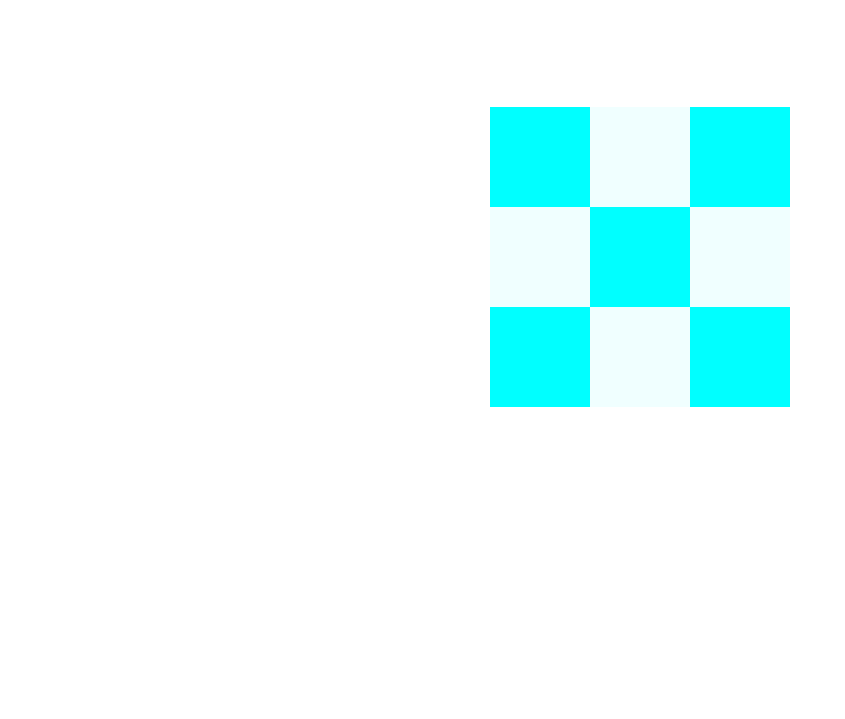
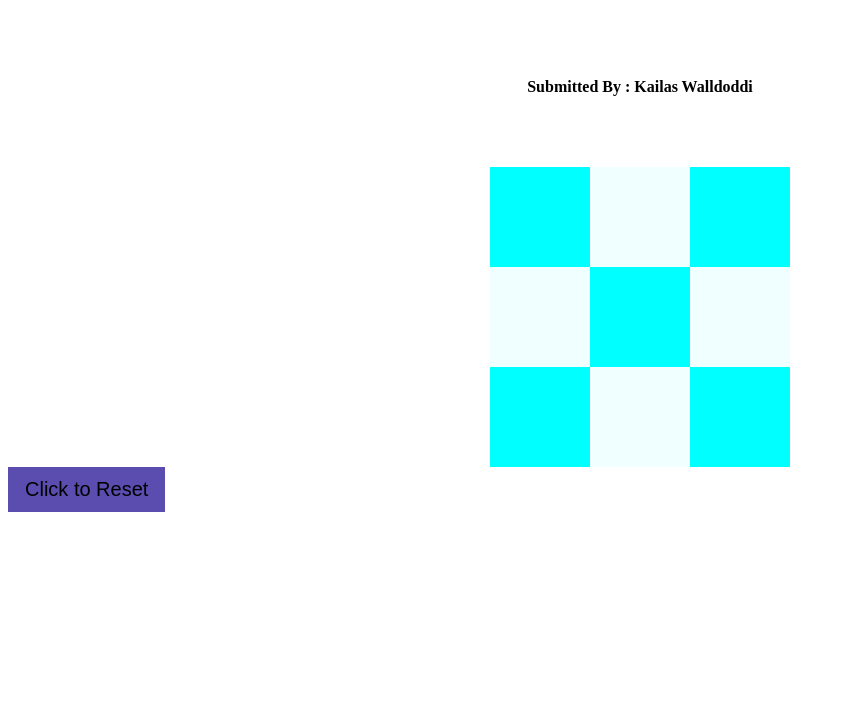
Before and after one commit to Kailashw/tictac, a plain HTML site: page index.html in a window 1280 px wide. Shown: the part 81-800 px from the top of the page, without its empty margins (0-845 px from the left). Drawn offline with Linux system fonts and the light colour scheme.

Commit message:
Reset Board functionality added.

```diff
--- a/index.css
+++ b/index.css
@@ -41,7 +41,7 @@
     display: flex;
     align-items: center;
     justify-content: center;
-    margin-bottom: 100px;
+    margin-bottom: 50px;
 }
 
 .cross{
@@ -50,3 +50,14 @@
     border-radius: 5px;
     line-height: 100px;
 }
+
+.button {
+    background-color: rgb(91, 76, 175); /* Green */
+    border: none;
+    color: currentColor;
+    padding: 11px 17px;
+    text-align: center;
+    text-decoration: none;
+    display: inline-block;
+    font-size: 20px;
+  }
--- a/index.html
+++ b/index.html
@@ -1,6 +1,14 @@
+<title> TicTac by Kailas Walldoddi </title>
 
-<div class="header"><h1> Tic Tac @ Hiver</h1></div>
-
+<div>
+    <div class="header">
+        <h1> Tic Tac </h1>
+    </div>
+    <div class="header">
+        <h4> Submitted By : Kailas Walldoddi</h4>
+    </div>
+</div>
+<!-- This is where actual Borad Renders. -->
 <div class="parentTop">
     <div class="gridTop">
         <div id="grid">
@@ -10,5 +18,9 @@
 </div>
 
 
-<script type="text/javascript" src="./index.js" ></script>
+<!-- Action Items can be placed here. -->
+<button class="button" onclick="renderBoard()"> Click to Reset </button>
+
+<!-- Loading all necessary files to serve this HTML. -->
+<script type="text/javascript" src="./index.js"></script>
 <link rel="stylesheet" href="./index.css">
--- a/index.js
+++ b/index.js
@@ -1,62 +1,58 @@
-/**
-* This program is a boilerplate code for the standard tic tac toe game
-* Here the “box” represents one placeholder for either a “X” or a “0”
-* We have a 2D array to represent the arrangement of X or O is a grid
-* 0 -> empty box
-* 1 -> box with X
-* 2 -> box with O
-*
-* Below are the tasks which needs to be completed:
-* Imagine you are playing with the computer so every alternate move should be done by the computer
-* X -> player
-* O -> Computer
-*
-* Winner needs to be decided and has to be flashed
-*
-* Extra points will be given for approaching the problem more creatively
-*
-*/
 
-const grid = [];
+// initalize the global paramters
+var grid = [];
 const GRID_LENGTH = 3;
 let turn = 'X';
 
+/**
+ * initalize grid of 3*3 matrix with
+ * default value '0' (zero) in it.
+ */
 function initializeGrid() {
-    for (let colIdx = 0;colIdx < GRID_LENGTH; colIdx++) {
+    for (let colIdx = 0; colIdx < GRID_LENGTH; colIdx++) {
         const tempArray = [];
-        for (let rowidx = 0; rowidx < GRID_LENGTH;rowidx++) {
+        for (let rowidx = 0; rowidx < GRID_LENGTH; rowidx++) {
             tempArray.push(0);
         }
         grid.push(tempArray);
     }
 }
 
+/**
+ * @description - lists styled div elements (and also, content if any during subsiquent render)
+ * @param {int} colIdx - column id
+ * @returns - HTML div tags to be rendered.
+ */
 function getRowBoxes(colIdx) {
     let rowDivs = '';
 
-    for(let rowIdx=0; rowIdx < GRID_LENGTH ; rowIdx++ ) {
+    for (let rowIdx = 0; rowIdx < GRID_LENGTH; rowIdx++) {
         let additionalClass = 'darkBackground';
         let content = '';
         const sum = colIdx + rowIdx;
-        if (sum%2 === 0) {
+        if (sum % 2 === 0) {
             additionalClass = 'lightBackground'
         }
         const gridValue = grid[colIdx][rowIdx];
-        if(gridValue === 1) {
+        if (gridValue === 1) {
             content = '<span class="cross">X</span>';
         }
         else if (gridValue === 2) {
             content = '<span class="cross">O</span>';
         }
-        rowDivs = rowDivs + '<div colIdx="'+ colIdx +'" rowIdx="' + rowIdx + '" class="box ' +
+        rowDivs = rowDivs + '<div colIdx="' + colIdx + '" rowIdx="' + rowIdx + '" class="box ' +
             additionalClass + '">' + content + '</div>';
     }
     return rowDivs;
 }
 
+/**
+ * @description - lists HTML tags with matrix format.
+ * @returns - HTML tags to render.
+ */
 function getColumns() {
     let columnDivs = '';
-    for(let colIdx=0; colIdx < GRID_LENGTH; colIdx++) {
+    for (let colIdx = 0; colIdx < GRID_LENGTH; colIdx++) {
         let coldiv = getRowBoxes(colIdx);
         coldiv = '<div class="rowStyle">' + coldiv + '</div>';
         columnDivs = columnDivs + coldiv;
@@ -64,21 +60,31 @@ function getColumns() {
     return columnDivs;
 }
 
+/**
+ * @description - renders matrix into HTML page by looking up for 'static' element id.
+ */
 function renderMainGrid() {
     const parent = document.getElementById("grid");
     const columnDivs = getColumns();
     parent.innerHTML = '<div class="columnsStyle">' + columnDivs + '</div>';
 }
 
+/**
+ * @description - render the content 'X' or 'O' in to clicked cell.
+ */
 function onBoxClick() {
     var rowIdx = this.getAttribute("rowIdx");
     var colIdx = this.getAttribute("colIdx");
-    let newValue = 1;
+    let newValue = 1;                   // this value is determining the 'X'/'O' value.
     grid[colIdx][rowIdx] = newValue;
     renderMainGrid();
     addClickHandlers();
 }
 
+
+/**
+ * @description add click handler to cells.
+ */
 function addClickHandlers() {
     var boxes = document.getElementsByClassName("box");
     for (var idx = 0; idx < boxes.length; idx++) {
@@ -86,6 +92,18 @@ function addClickHandlers() {
     }
 }
 
-initializeGrid();
-renderMainGrid();
-addClickHandlers();
+/**
+ * @description - re-renders the board empty when called.
+ * call 'initializeGrid' - method to render 2d array.
+ * followed by 'renderMainGrid' - method to render the content filled and styled matrix in HTML.
+ * call 'addClickHandler' to add click handler to each cell.
+ */
+function renderBoard() {
+    grid = []
+    initializeGrid();
+    renderMainGrid();
+    addClickHandlers();
+}
+
+// call it for the first to load HTML.
+renderBoard()
```
Also changed, not shown: Tasks.txt (added).
